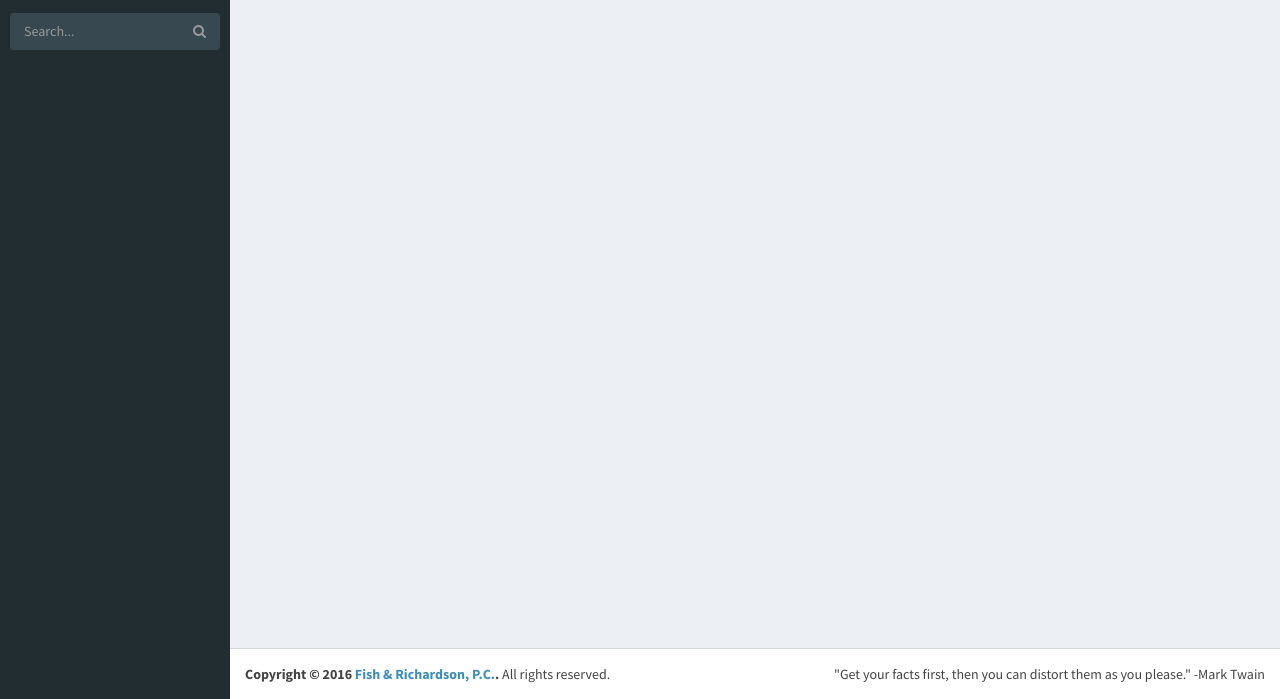
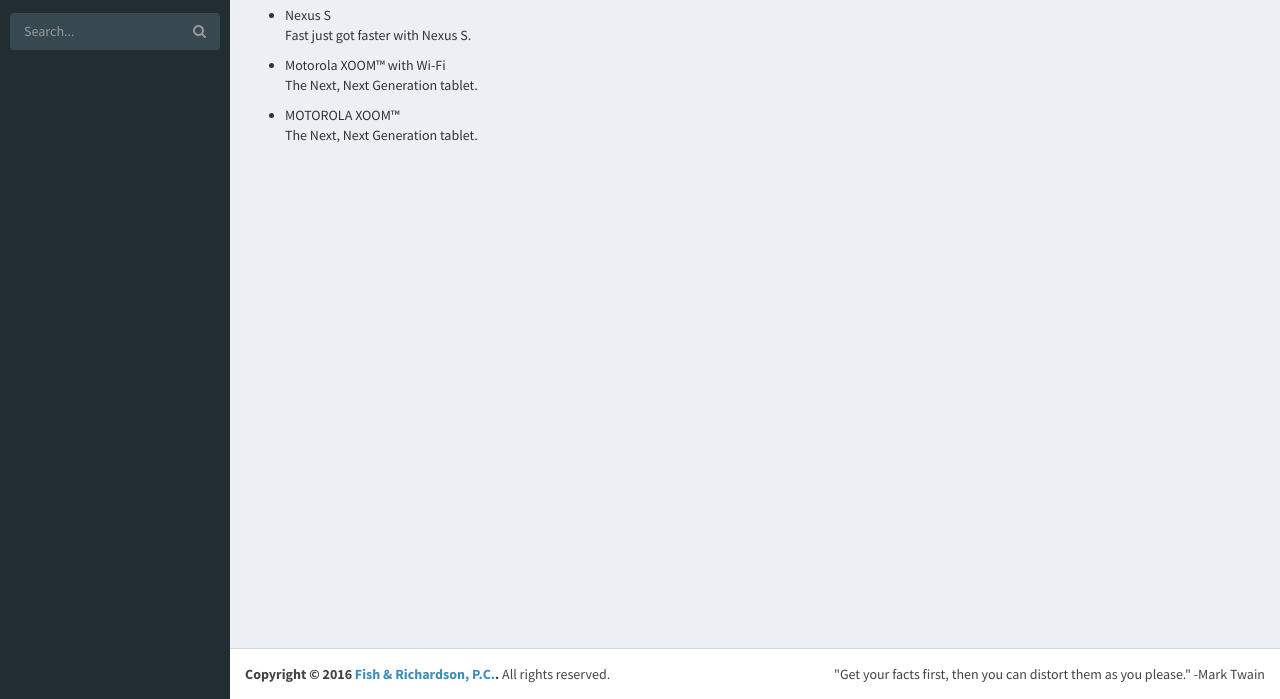
Before and after one commit to geastham/single-page-admin-lte, a website: page index.html in a window 1280 px wide. Shown: the part 101-800 px from the top of the page. Drawn offline with nearby package versions, Linux system fonts and the light colour scheme; some packages are replaced by stand-ins of ours.

Commit message:
setup initial app controller and rendered some dynamic content

```diff
--- /dev/null
+++ b/app/controllers/app.controller.js
@@ -0,0 +1,21 @@
+'use strict';
+
+// Main app controller
+angular.module('apj-browser').controller('AppController', ['$scope',
+  function ($scope) {
+    console.log("Loaded app controller...");
+
+    $scope.phones = [
+      {
+        name: 'Nexus S',
+        snippet: 'Fast just got faster with Nexus S.'
+      }, {
+        name: 'Motorola XOOM™ with Wi-Fi',
+        snippet: 'The Next, Next Generation tablet.'
+      }, {
+        name: 'MOTOROLA XOOM™',
+        snippet: 'The Next, Next Generation tablet.'
+      }
+    ];
+  }
+]);
--- a/index.html
+++ b/index.html
@@ -146,7 +146,7 @@
   </aside>
 
   <!-- Content Wrapper. Contains page content -->
-  <div class="content-wrapper" ui-view>
+  <div class="content-wrapper">
     <!-- Content Header (Page header) -->
     <section class="content-header">
       <h1>
@@ -156,7 +156,16 @@
     </section>
 
     <!-- Main content -->
-    <section class="content" id="gridwall"> </section>
+    <section class="content" ng-controller="AppController">
+
+      <ul>
+        <li ng-repeat="phone in phones">
+          <span>{{phone.name}}</span>
+          <p>{{phone.snippet}}</p>
+        </li>
+      </ul>
+
+    </section>
     <!-- /.content -->
   </div>
   <!-- /.content-wrapper -->
@@ -186,6 +195,7 @@
 
 <!-- PBJ Browser App -->
 <script src="app/app.js" type="text/javascript"></script>
+<script src="app/controllers/app.controller.js" type="text/javascript"></script>
 
 <!-- Papa Parse -->
 <script src="bower_components/papaparse/papaparse.js" type="text/javascript"></script>
```
